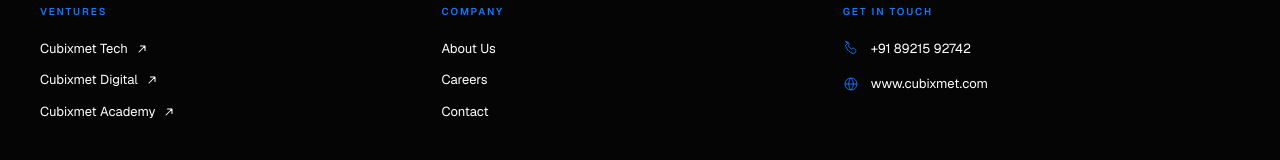
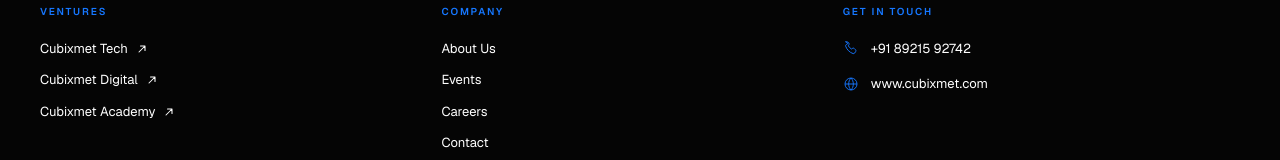
Before and after one commit to amnas-cubixmet/cubixmet, a Next.js app: page /events in a window 1280 px wide. Shown: the part 2061-2221 px from the top of the page. Built offline with nearby package versions, Linux system fonts and the light colour scheme.

Commit message:
feat(events): link Events from shared site footer

```diff
--- a/data/site.ts
+++ b/data/site.ts
@@ -29,6 +29,7 @@
 
 export const companyLinks = [
   { label: "About Us", href: "/#about" },
+  { label: "Events", href: "/events" },
   { label: "Careers", href: "/#about" },
   { label: "Contact", href: "/#contact" },
 ] as const;
```
